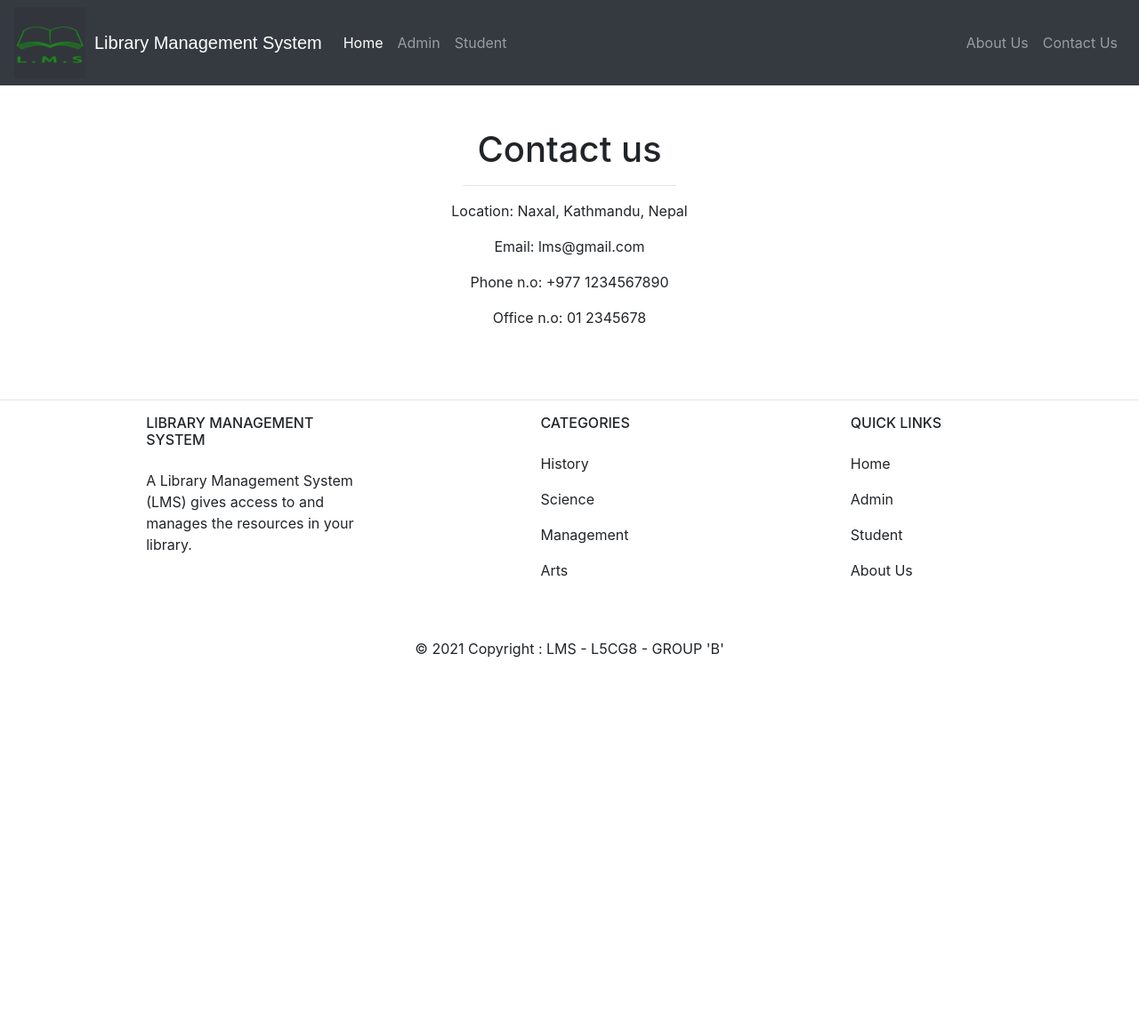
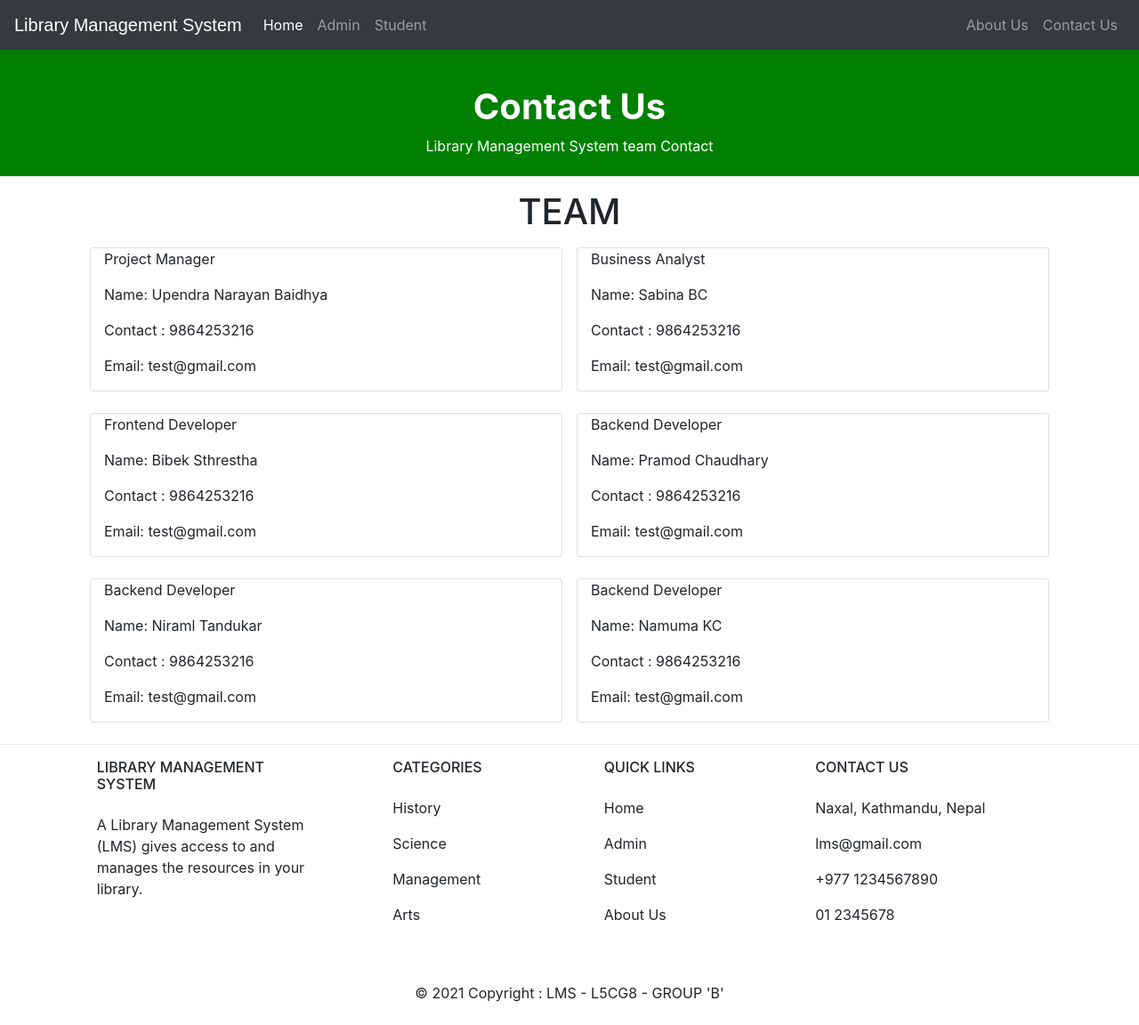
Before and after one commit to PramodChaudhary10/LibraryManagementSystem, a Django app: page /contactus in a window 1280 px wide. Shown: the whole page at 89% size. Before the commit the page ends 739 px from the top, so only its background shows below. Run offline with Django 3.2, Linux system fonts and the light colour scheme; some libraries are stand-ins or nearby versions.

Commit message:
Final project

```diff
--- a/library/views.py
+++ b/library/views.py
@@ -1,6 +1,7 @@
-from django.shortcuts import render
+from django.shortcuts import render, redirect
 from django.http import HttpResponseRedirect
 from . import forms, models
+from django.db.models import Q
 from django.http import HttpResponseRedirect
 from django.contrib.auth.models import Group
 from django.contrib import auth
@@ -115,6 +116,32 @@ def del_books(request, id):
         return HttpResponseRedirect('/viewbook')
 
 
+@login_required
+def request_book(request):
+    user = request.user
+    book_id = request.GET.get('book_id')
+    print(book_id)
+    books = models.Book.objects.get(id=book_id)
+    models.RequestBook(user=user, books=books).save()
+    return redirect('/studentviewbook')
+
+
+def remove_request(request):
+    if request.method == 'GET':
+        book_id = request.GET['book_id']
+        c = models.RequestBook.objects.get(
+            Q(books=book_id) & Q(user=request.user))
+        c.delete()
+    return redirect('/studentviewbook')
+
+
+def request_list(request):
+    if request.user.is_authenticated:
+        user = request.user
+        req_list = models.RequestBook.objects.filter(user=user)
+        return render(request, 'library/requestedlist.html', {'req_list': req_list})
+
+
 @login_required(login_url='adminlogin')
 @user_passes_test(is_admin)
 def viewbook_view(request):
@@ -124,6 +151,8 @@ def viewbook_view(request):
 
 def studentbook_view(request):
     books = models.Book.objects.all()
+    # advanced_item = models.RequestBook.objects.filter(
+    #     Q(books=books.id) & Q(user=request.user)).exists()
     return render(request, 'library/studentviewbook.html', {'books': books})
 
 
@@ -228,6 +257,6 @@ def contactus_view(request):
             name = sub.cleaned_data['Name']
             message = sub.cleaned_data['Message']
             send_mail(str(name)+' || '+str(email), message, EMAIL_HOST_USER,
-                      ['wapka1503@gmail.com'], fail_silently=False)
+                      ['np03a190266@heraldcollege.edu.np'], fail_silently=False)
             return render(request, 'library/contactussuccess.html')
     return render(request, 'library/contactus.html', {'form': sub})
--- a/librarymanagement/urls.py
+++ b/librarymanagement/urls.py
@@ -38,7 +38,7 @@ urlpatterns = [
     path('deletebooks/<int:id>/', views.del_books, name='deletebook'),
     path('updatebooks/<int:id>/', views.upd_books, name='updatebook'),
     path('viewbook', views.viewbook_view),
-    path('studentviewbook', views.studentbook_view),
+    path('studentviewbook', views.studentbook_view, name='studentviewbook'),
     path('issuebook', views.issuebook_view),
     path('viewissuedbook', views.viewissuedbook_view),
     path('viewstudent', views.viewstudent_view),
@@ -46,4 +46,8 @@ urlpatterns = [
     path('aboutus', views.aboutus_view),
     path('contactus', views.contactus_view),
 
+    path('requestbooks/<int:id>/', views.request_book, name='requestbook'),
+    path('cancelrequest/<int:id>/', views.remove_request, name='cacelrequest'),
+    path('requestlist', views.request_list, name='requestlist'),
+
 ]
--- a/templates/library/contactus.html
+++ b/templates/library/contactus.html
@@ -21,23 +21,69 @@
 <body>
 
   {% include "library/navbar.html" %}
-  <br>
-  <br>
-  <br>
-  <br>
-  <br>
-  <br>
+  <br><br>
+  <div>
+    <div class="text-center p-5" style="height: 150px; background-color: green; color: white;">
+      <h1 class="font-weight-bold">Contact Us</h1>
+      <p class="font-weight-">Library Management System team Contact</p>
+    </div>
+    <div>
+      <h1 class="text-center mt-3">TEAM</h1>
+      <!-- row 1 -->
+      <div class="container">
+        <div class="row m-2">
+          <div class="col card m-2">
+            <p>Project Manager</p>
+            <p>Name: Upendra Narayan Baidhya</p>
+            <p>Contact : 9864253216</p>
+            <p>Email: test@gmail.com</p>
+          </div>
+          <div class="col card m-2">
+            <p>Business Analyst</p>
+            <p>Name: Sabina BC</p>
+            <p>Contact : 9864253216</p>
+            <p>Email: test@gmail.com</p>
+          </div>
+        </div>
+      </div>
+      <!-- row 2 -->
+      <div class="container">
+        <div class="row m-2">
+          <div class="col card m-2">
+            <p>Frontend Developer</p>
+            <p>Name: Bibek Sthrestha</p>
+            <p>Contact : 9864253216</p>
+            <p>Email: test@gmail.com</p>
+          </div>
+          <div class="col card m-2">
+            <p>Backend Developer</p>
+            <p>Name: Pramod Chaudhary</p>
+            <p>Contact : 9864253216</p>
+            <p>Email: test@gmail.com</p>
+          </div>
+        </div>
+      </div>
+      <!-- row 3 -->
+      <div class="container">
+        <div class="row m-2">
+          <div class="col card m-2">
+            <p>Backend Developer</p>
+            <p>Name: Niraml Tandukar</p>
+            <p>Contact : 9864253216</p>
+            <p>Email: test@gmail.com</p>
+          </div>
+          <div class="col card m-2">
+            <p>Backend Developer</p>
+            <p>Name: Namuma KC</p>
+            <p>Contact : 9864253216</p>
+            <p>Email: test@gmail.com</p>
+          </div>
+        </div>
+      </div>
+    </div>
+  </div>
 
-
-    <div style="text-align: center;">
-    <h1>Contact us<hr style="width: 240px;"></h1>
-    <p>Location: Naxal, Kathmandu, Nepal</p>
-        <p>Email: lms@gmail.com </p>
-        <p>Phone n.o: +977 1234567890 </p>
-        <p>Office n.o: 01 2345678 </p>
-        </div>
-        <br>
-        <br>
+  </div>
   {% include "library/footer.html" %}
 </body>
 
--- a/templates/library/footer.html
+++ b/templates/library/footer.html
@@ -64,7 +64,16 @@
       <!-- Grid column -->
 
       <!-- Grid column -->
-
+      <div class="col-md-4 col-lg-3 col-xl-3 mx-auto mb-md-0 mb-4">
+        <!-- Links -->
+        <h6 class="text-uppercase fw-bold mb-4">
+          Contact Us
+        </h6>
+        <p>Naxal, Kathmandu, Nepal</p>
+        <p> lms@gmail.com </p>
+        <p> +977 1234567890 </p>
+        <p> 01 2345678 </p>
+      </div>
       <!-- column -->
     </div>
     <!-- row -->
--- a/templates/library/navbar.html
+++ b/templates/library/navbar.html
@@ -19,7 +19,6 @@
   <body>
     <div class="bs-example">
       <nav class="navbar navbar-expand-md bg-dark navbar-dark fixed-top">
-      <img src="static/images/Logo.png" style="height:80px; margin-right: 10px;">
         <a href="/" class="navbar-brand">Library Management System</a>
         <button
           type="button"
--- a/templates/library/navbaradmin.html
+++ b/templates/library/navbaradmin.html
@@ -49,6 +49,8 @@
             <div class="dropdown-menu">
               <a href="addbook" class="dropdown-item">Add Book</a>
               <a href="viewbook" class="dropdown-item">View Book</a>
+              <a href="requestlist" class="dropdown-item">Requested Books</a>
+
             </div>
           </div>
 
--- a/templates/library/studentafterlogin.html
+++ b/templates/library/studentafterlogin.html
@@ -16,10 +16,11 @@
     <div class="container">
       <div class="row m-2">
         <div class="col">
-          <a href="addbook" class="btn btn-success btn-lg btn-block" role="button" aria-pressed="true">Issued Books</a>
+          <a href="viewissuedbookbystudent" class="btn btn-success btn-lg btn-block" role="button"
+            aria-pressed="true">Issued Books</a>
         </div>
         <div class="col">
-          <a href="viewbook" class="btn btn-success btn-lg btn-block" role="button" aria-pressed="true">Available
+          <a href="studentviewbook" class="btn btn-success btn-lg btn-block" role="button" aria-pressed="true">Available
             Books</a>
         </div>
       </div>
--- a/templates/library/updatebooks.html
+++ b/templates/library/updatebooks.html
@@ -25,11 +25,10 @@
                 {% csrf_token %}
                 {{form.as_p}}
                 <input type="submit" value="Update" class="btn btn-success">
-                <a href="viewbook" class="btn btn-info">Back</a>
+                <a href="/viewbook" class="btn btn-info">Back</a>
             </form>
         </div>
     </div>
-
 </body>
 
 </html>
```
Also changed, not shown: library/admin.py (+6 -1 lines), library/models.py (+8 -0 lines), templates/library/requestedlist.html (added, +52 -0 lines), templates/library/studentviewbook.html (+18 -6 lines), templates/library/viewissuedbookbystudent.html (+37 -128 lines), db.sqlite3, library/migrations/0009_requestbook.py (added).
